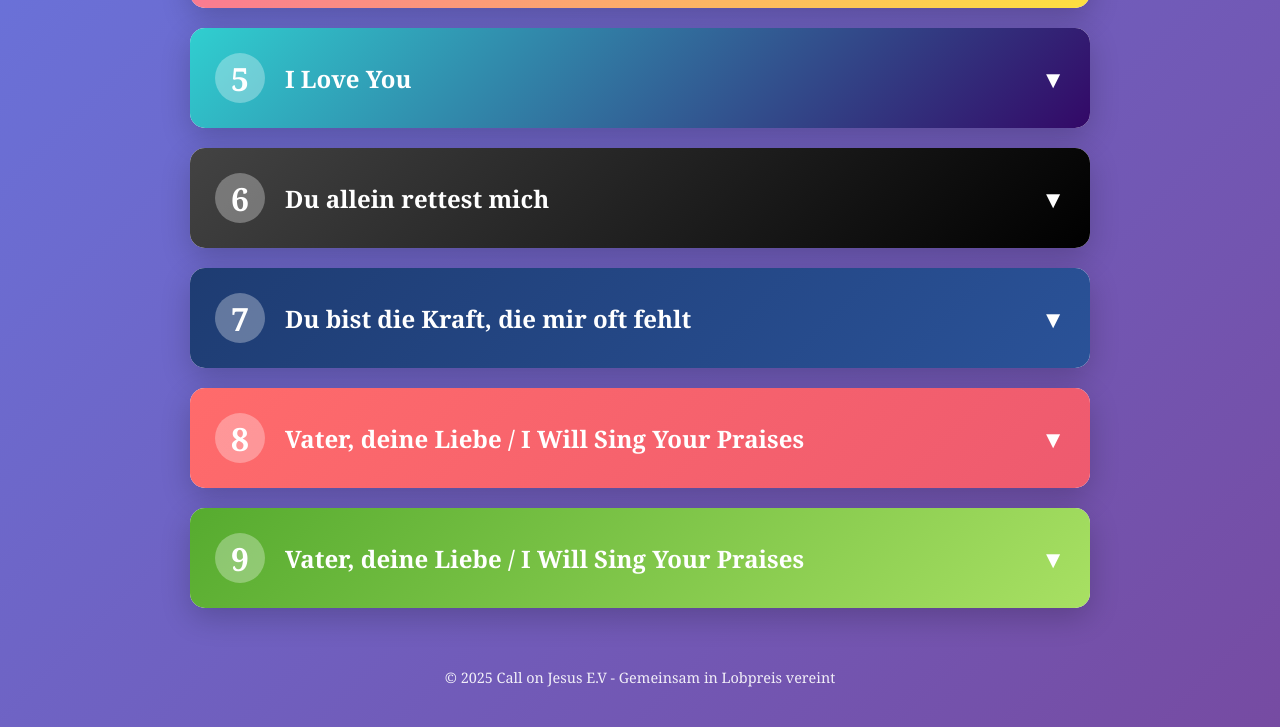
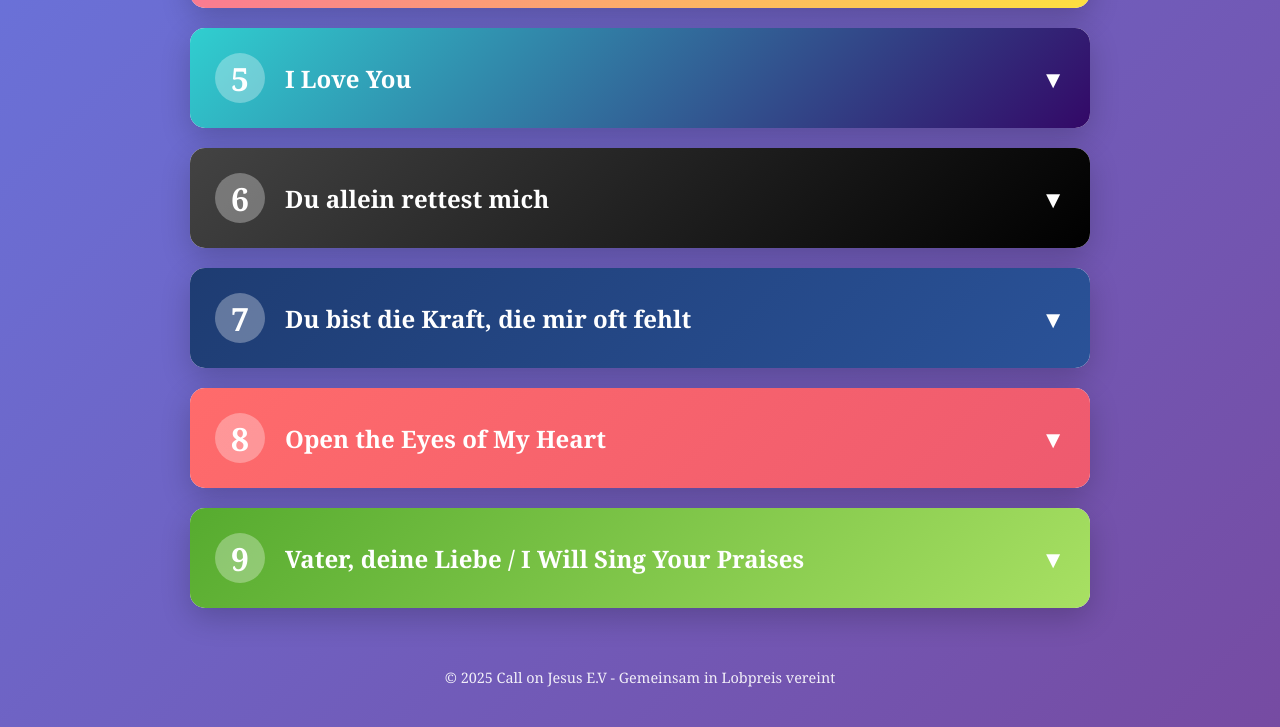
Before and after one commit to PlazaAlemana/Call_on_Jesus_Songs, a plain HTML site: page index.html in a window 1280 px wide. Shown: the part 695-1422 px from the top of the page. Drawn offline with Linux system fonts and the light colour scheme.

Commit message:
Update index.html

```diff
--- a/index.html
+++ b/index.html
@@ -310,13 +310,13 @@
                 ]
             },
             {
-                title: "Vater, deine Liebe / I Will Sing Your Praises",
+                title: "Open the Eyes of My Heart",
                 fontSize: 1.1,
                 verses: [
-                    { label: "Info", text: "Nummer: 43\nTempo: ♩ = 136 BPM\nKey: Em" },
-                    { label: "Verse", text: "           <span class='chord'>Em</span>                                                      <span class='chord'>D</span>\nVa-ter, dei-ne Lie-be ist so___ un-be-greif-lich\nFa-ther God, I won-der how I___ man-aged to ex-\n           <span class='chord'>C</span>\ngroß, und ich weiß gar nicht, wie ich le-ben konn-te___\nist with-out the know-ledge of Your par-ent-hood___\n<span class='chord'>D</span>                      <span class='chord'>B♭7</span>              <span class='chord'>Em</span>\noh-ne dich, o___ Herr. Doch machst du mich zu dei-nem Kind. Du\nand Your lov-ing___ care. But now I am Your child, I am a-\n<span class='chord'>D</span>                                                                           <span class='chord'>C</span>\nschenkst mir dei-ne Lie-be je-den Tag. Du lässt mich\ndopt-ed in Your fam-i-ly and I___ can nev-er\n           <span class='chord'>D</span>                                      <span class='chord'>B♭7</span>\nnie im Stich,___ denn Va-ter, du bist im-mer bei mir:\nbe a-lone,___ 'cause Fa-ther God, You're there be-side me." },
-                    { label: "Chorus", text: "<span class='chord'>Em</span>              <span class='chord'>C</span>                      <span class='chord'>D</span>              <span class='chord'>G</span>                      <span class='chord'>Em</span>\nHerr, ich prei-se dei-nen heil-gen Na-men; du bist Kö-nig!\nI will sing Your prais-es, I will sing Your prais-es, I will" },
-                    { label: "Ending", text: "<span class='chord'>Am7</span>                                                <span class='chord'>D</span>              <span class='chord'>B♭7</span>\nDu nur bist mein Herr und mein Gott.\nsing Your prais-es for ev-er-more.\n\n                  <span class='chord'>D</span>                      <span class='chord'>Em</span>\nHerr und mein Gott.\nfor ev-er-more." }
+                    { label: "Artist", text: "Paul Baloche" },
+                    { label: "Verse", text: "<span class='chord'>G</span>\nOpen the eyes of my heart, Lord\n<span class='chord'>D(G)</span>\nOpen the eyes of my heart\n<span class='chord'>C(G)</span>                                    <span class='chord'>G</span>\nI want to see You, I want to see You" },
+                    { label: "Chorus", text: "<span class='chord'>C</span>                <span class='chord'>D</span>\nTo see You high and lifted up\n<span class='chord'>Em</span>\nShining in the light of Your glory\n<span class='chord'>C</span>                <span class='chord'>D</span>\nAs we sing holy, holy, holy" },
+                    { label: "Bridge", text: "<span class='chord'>G</span>\nHoly, holy, holy\n<span class='chord'>D</span>\nHoly, holy, holy\n<span class='chord'>C</span>\nHoly, holy, holy\n<span class='chord'>G</span>\nI want to see You" }
                 ]
             },
             {
```
